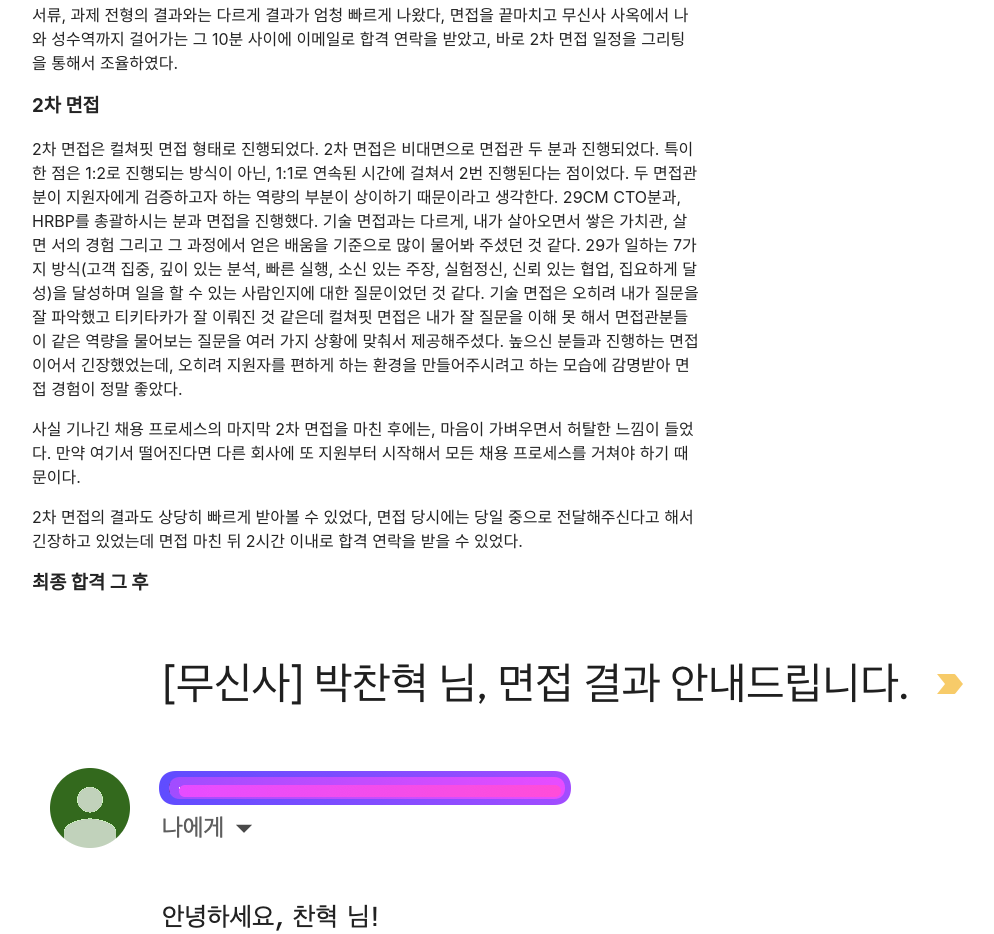
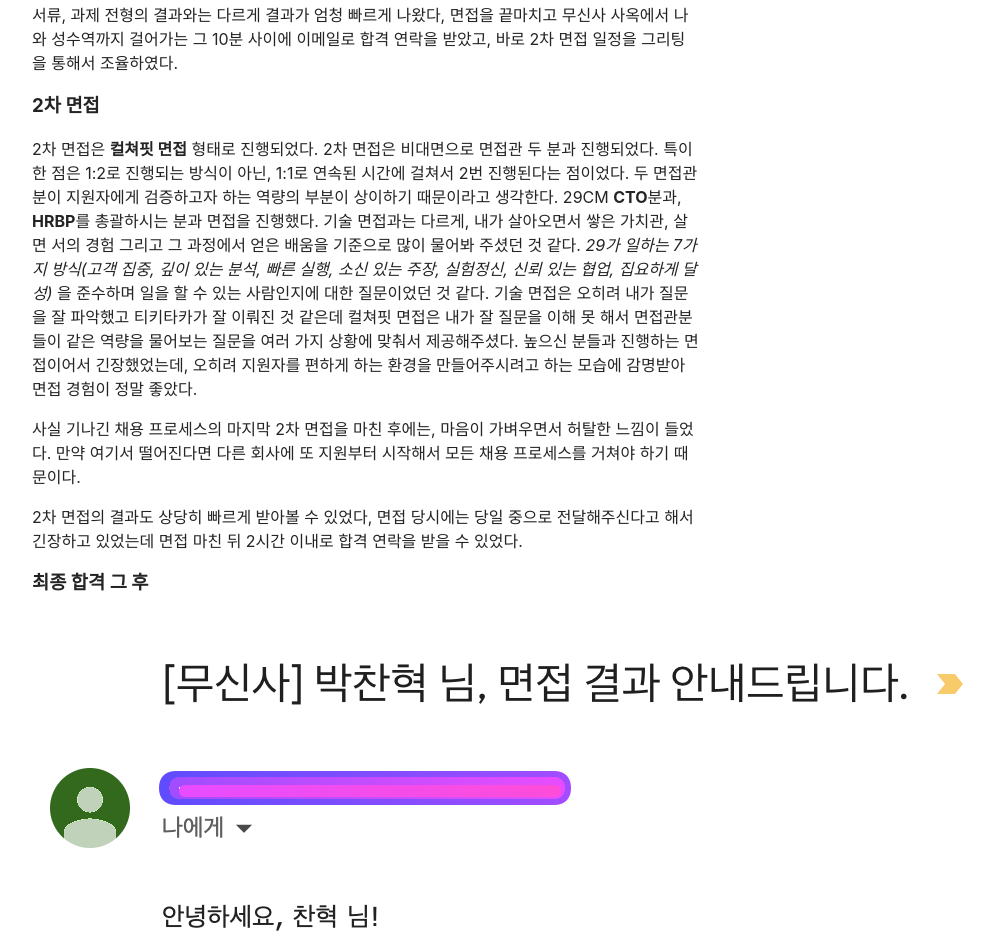
Before and after one commit to okinawaa/personal, a Gatsby site in the folder apps/blog/: page /2023-03-01-first-switch-job/ in a window 1280 px wide. Shown: the part 7467-8401 px from the top of the page, without its empty margins (274-1268 px from the left). Built offline with nearby package versions, Linux system fonts and the light colour scheme; Gatsby itself is replaced by a stand-in of ours; a web font is replaced by a local one.

Commit message:
fix: 이직 기록 스타일링

```diff
--- a/apps/blog/content/blog/2023-03-01-first-switch-job/index.md
+++ b/apps/blog/content/blog/2023-03-01-first-switch-job/index.md
@@ -132,8 +132,8 @@
 
 ### 2차 면접
 
-2차 면접은 컬쳐핏 면접 형태로 진행되었다. 2차 면접은 비대면으로 면접관 두 분과 진행되었다. 특이한 점은 1:2로 진행되는 방식이 아닌, 1:1로 연속된 시간에 걸쳐서 2번 진행된다는 점이었다. 두 면접관분이 지원자에게 검증하고자 하는 역량의 부분이 상이하기 때문이라고 생각한다.
-29CM CTO분과, HRBP를 총괄하시는 분과 면접을 진행했다. 기술 면접과는 다르게, 내가 살아오면서 쌓은 가치관, 살면 서의 경험 그리고 그 과정에서 얻은 배움을 기준으로 많이 물어봐 주셨던 것 같다. 29가 일하는 7가지 방식(고객 집중, 깊이 있는 분석, 빠른 실행, 소신 있는 주장, 실험정신, 신뢰 있는 협업, 집요하게 달성)을 달성하며 일을 할 수 있는 사람인지에 대한 질문이었던 것 같다. 기술 면접은 오히려 내가 질문을 잘 파악했고 티키타카가 잘 이뤄진 것 같은데 컬쳐핏 면접은 내가 잘 질문을 이해 못 해서 면접관분들이 같은 역량을 물어보는 질문을 여러 가지 상황에 맞춰서 제공해주셨다. 높으신 분들과 진행하는 면접이어서 긴장했었는데, 오히려 지원자를 편하게 하는 환경을 만들어주시려고 하는 모습에 감명받아 면접 경험이 정말 좋았다.
+2차 면접은 **컬쳐핏 면접** 형태로 진행되었다. 2차 면접은 비대면으로 면접관 두 분과 진행되었다. 특이한 점은 1:2로 진행되는 방식이 아닌, 1:1로 연속된 시간에 걸쳐서 2번 진행된다는 점이었다. 두 면접관분이 지원자에게 검증하고자 하는 역량의 부분이 상이하기 때문이라고 생각한다.
+29CM **CTO**분과, **HRBP**를 총괄하시는 분과 면접을 진행했다. 기술 면접과는 다르게, 내가 살아오면서 쌓은 가치관, 살면 서의 경험 그리고 그 과정에서 얻은 배움을 기준으로 많이 물어봐 주셨던 것 같다. *29가 일하는 7가지 방식(고객 집중, 깊이 있는 분석, 빠른 실행, 소신 있는 주장, 실험정신, 신뢰 있는 협업, 집요하게 달성)* 을 준수하며 일을 할 수 있는 사람인지에 대한 질문이었던 것 같다. 기술 면접은 오히려 내가 질문을 잘 파악했고 티키타카가 잘 이뤄진 것 같은데 컬쳐핏 면접은 내가 잘 질문을 이해 못 해서 면접관분들이 같은 역량을 물어보는 질문을 여러 가지 상황에 맞춰서 제공해주셨다. 높으신 분들과 진행하는 면접이어서 긴장했었는데, 오히려 지원자를 편하게 하는 환경을 만들어주시려고 하는 모습에 감명받아 면접 경험이 정말 좋았다.
 
 사실 기나긴 채용 프로세스의 마지막 2차 면접을 마친 후에는, 마음이 가벼우면서 허탈한 느낌이 들었다. 만약 여기서 떨어진다면 다른 회사에 또 지원부터 시작해서 모든 채용 프로세스를 거쳐야 하기 때문이다.
 
```
